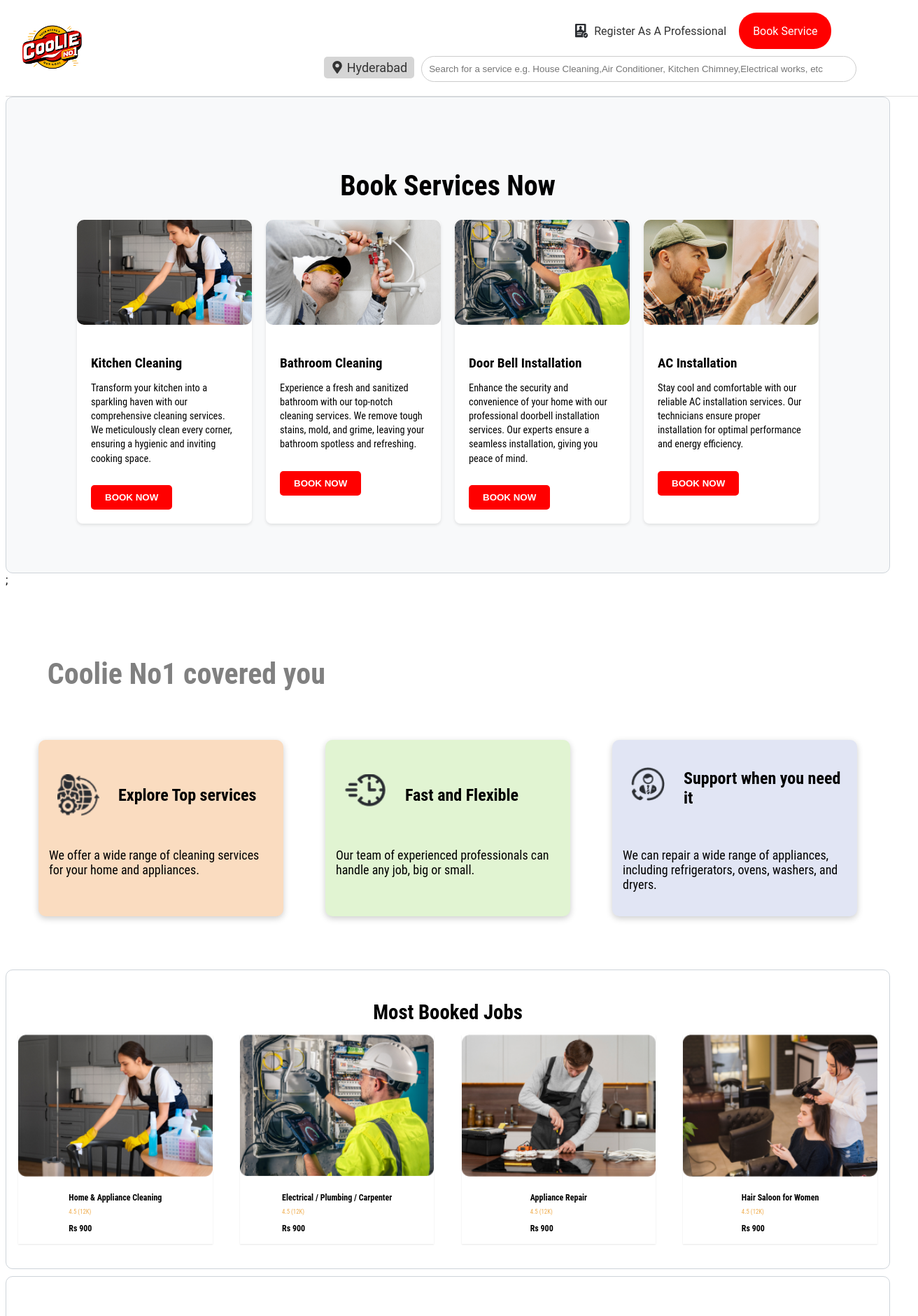
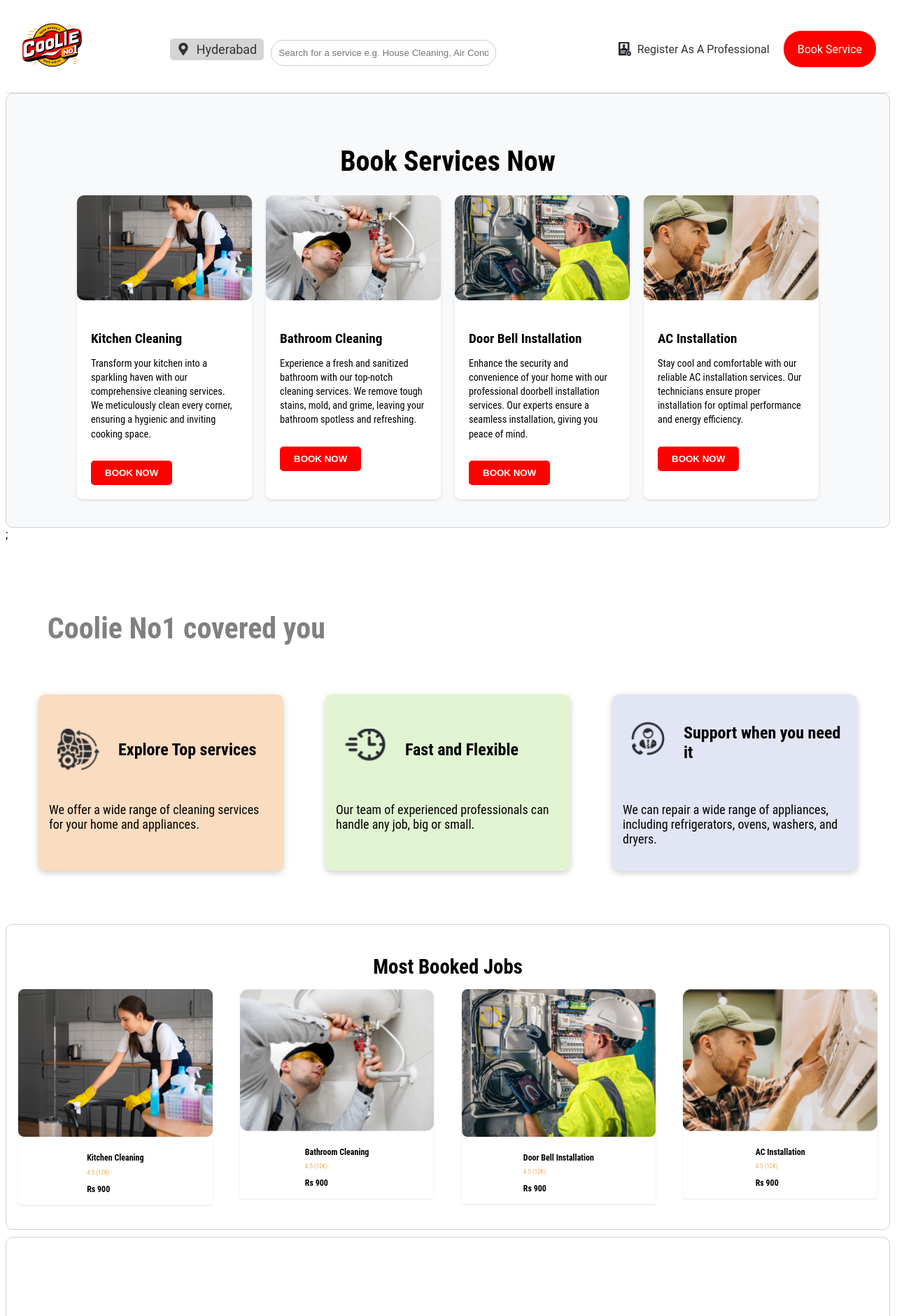
Before and after one commit to Jobminar/coolie-static, a React (Create React App) app in the folder coolie/: page / in a window 1280 px wide. Shown: the top 1880 px of the page at 70% size, 1312 px wide, since content can reach past the window. Built offline with nearby package versions, Linux system fonts and the light colour scheme.

Commit message:
added the services and changes told by cliewnt

```diff
--- a/coolie/src/components/MostBookedServices.jsx
+++ b/coolie/src/components/MostBookedServices.jsx
@@ -1,35 +1,35 @@
 import React from "react";
 import "./styles/MostBookedJobs.css";
-import HomecleaningImage from "./assets/Home-cleaning.png";
-import ElectricalplumbingImage from "./assets/Electricalplumbing.png";
-import AppliancerepairImage from "./assets/Appliancerepair.png";
-import HairSaloonImage from "./assets/HairSaloon.png";
+import HomeApplianceCleaning from "./assets/HomeAppliance-cleaning.png";
+import ElectricalWorks from "./assets/Electricalworks.png";
+import ACservice from "./assets/ACservice.png";
+import Geyser from "./assets/Geyser.png";
 
 const MostBookedJobs = () => {
   const jobs = [
     {
-      title: "Home & Appliance Cleaning",
+      title: "Kitchen Cleaning",
       rating: "4.5 (12K)",
       price: "Rs 900",
-      image: HomecleaningImage,
+      image: HomeApplianceCleaning,
     },
     {
-      title: "Electrical / Plumbing / Carpenter",
+      title: "Bathroom Cleaning",
       rating: "4.5 (12K)",
       price: "Rs 900",
-      image: ElectricalplumbingImage,
+      image: Geyser,
     },
     {
-      title: "Appliance Repair",
+      title: "Door Bell Installation",
       rating: "4.5 (12K)",
       price: "Rs 900",
-      image: AppliancerepairImage,
+      image: ElectricalWorks,
     },
     {
-      title: "Hair Saloon for Women",
+      title: "AC Installation",
       rating: "4.5 (12K)",
       price: "Rs 900",
-      image: HairSaloonImage,
+      image: ACservice,
     },
   ];
 
--- a/coolie/src/components/Navbar.jsx
+++ b/coolie/src/components/Navbar.jsx
@@ -3,7 +3,6 @@ import { FaMapMarkerAlt } from "react-icons/fa";
 import "./styles/Navbar.css"; // Import the CSS file
 import CoolieLogo from "./assets/coolie-logo.png";
 import Register from "./assets/Register.png";
-import Cart from "./assets/Cart.png";
 import { useNavigate } from "react-router-dom";
 
 const NavbarComponent = () => {
@@ -25,7 +24,22 @@ const NavbarComponent = () => {
         <div className="navbar-logo" onClick={handleLogoClick}>
           <img src={CoolieLogo} alt="CoolieNo1" />
         </div>
-        <div className="navbar-right">
+        <div className="navbar-center">
+          <div className="navbar-location">
+            <FaMapMarkerAlt />
+            <a
+              href="https://www.google.com/maps/search/?api=1&query=Hyderabad"
+              target="_blank"
+              rel="noopener noreferrer"
+            >
+              Hyderabad
+            </a>
+          </div>
+          <input
+            type="text"
+            placeholder="Search for a service e.g. House Cleaning, Air Conditioner, Kitchen Chimney, Electrical works, etc"
+          />
+        </div>
         <div className="navbar-items">
           <a href="#register" onClick={handleRegisterClick}>
             <img src={Register} alt="Register As A Professional" />
@@ -40,24 +54,6 @@ const NavbarComponent = () => {
             Book Service
           </a>
         </div>
-          <div className="navbar-search">
-            <div className="navbar-location">
-              <FaMapMarkerAlt />
-              <a
-                href="https://www.google.com/maps/search/?api=1&query=Hyderabad"
-                target="_blank"
-                rel="noopener noreferrer"
-              >
-                Hyderabad
-              </a>
-            </div>
-
-            <input
-              type="text"
-              placeholder="Search for a service e.g. House Cleaning,Air Conditioner, Kitchen Chimney,Electrical works, etc"
-            />
-          </div>
-        </div>
       </nav>
     </div>
   );
--- a/coolie/src/components/ServiceBooking.jsx
+++ b/coolie/src/components/ServiceBooking.jsx
@@ -89,7 +89,7 @@ const ServiceBooking = () => {
             />
             <h3>{selectedService.title}</h3>
             <p>{selectedService.description}</p>
-            <p>Service Charge only Rs{selectedService.price} /-</p>
+            <p>Price Including all charges Rs {selectedService.price} /-</p>
           </div>
           <h2>Address</h2>
           <input
--- a/coolie/src/components/styles/Navbar.css
+++ b/coolie/src/components/styles/Navbar.css
@@ -6,7 +6,7 @@
 }
 
 #bookthat {
-    color: #ffffff
+    color: #ffffff;
 }
 
 .navbar {
@@ -15,70 +15,31 @@
     padding: 10px 20px;
     font-family: 'Roboto', sans-serif;
     justify-content: space-between;
-}
-
-.navbar-top {
-    background-color: #ffc107;
-    display: flex;
-    justify-content: space-between;
-    align-items: center;
-}
-
-.navbar-top .app-download a {
-    text-decoration: none;
-    color: inherit;
-    margin-right: 5px;
-}
-
-.navbar-icons {
-    display: flex;
-    align-items: center;
-    gap: 15px;
-}
-
-.icon-link {
-    display: flex;
-    align-items: center;
-    color: #333;
-    text-decoration: none;
-    font-size: 16px;
-}
-
-.icon-link img {
-    height: 20px;
-    margin-right: 5px;
-}
-
-.navbar-bottom {
     background-color: #ffffff;
     border-bottom: 1px solid #ddd;
-    display: flex;
-    width: 100%;
-}
-
-.navbar-logo {
-    flex: 1;
 }
 
 .navbar-logo img {
     height: 100px;
+    cursor: pointer;
 }
 
-.navbar-right {
-    flex: 2;
+.navbar-center {
     display: flex;
-    flex-direction: column;
     align-items: center;
-    padding-left: 20px;
-    /* Adjust this value to move the navbar items to the right */
+    gap: 10px;
+    /* Small gap between location and input field */
+    flex-grow: 1;
+    margin-left: 120px;
 }
 
 .navbar-items {
     display: flex;
-    gap: 18px;
     align-items: center;
-    margin-bottom: 10px;
-    margin-left: 16rem;
+    gap: 20px;
+    /* Space between register and book service button */
+    margin-left: auto;
+    /* Push the group to the right */
 }
 
 .navbar-items a {
@@ -93,46 +54,32 @@
     margin-right: 8px;
 }
 
-.navbar-search {
-    display: flex;
-    align-items: center;
-    width: 100%;
-    margin-bottom: 10px;
-}
-
 .navbar-location {
     display: flex;
     align-items: center;
     color: #333;
     font-size: 18px;
-    margin-right: 10px;
     background-color: #d5d5d5;
-    /* Light grey background color */
     padding: 5px 10px;
-    /* Padding to create a button-like appearance */
     border-radius: 5px;
-    /* Rounded corners */
-    margin-bottom: 5px;
 }
 
 .navbar-location a {
     text-decoration: none;
-    /* Remove underline from the anchor tag */
     color: inherit;
-    /* Inherit the color from parent */
+    margin-left: 5px;
 }
-
 
 .navbar-location svg {
     margin-right: 5px;
 }
 
-.navbar-search input {
-    width: 100%;
-    max-width: 600px;
+.navbar-center input {
+    width: 300px;
     padding: 10px;
     border: 1px solid #ccc;
     border-radius: 20px;
+    margin-top: 10px;
 }
 
 .book-service-button {
@@ -142,12 +89,11 @@
     border-radius: 25px;
     text-decoration: none;
     height: 2rem;
+    display: flex;
+    align-items: center;
 }
 
-/* General Navbar styles */
-
-/* Existing styles... */
-
+/* Responsive styles */
 @media (max-width: 768px) {
     .navbar {
         flex-direction: column;
@@ -155,88 +101,23 @@
     }
 
     .navbar-items,
-    .navbar-auth,
-    .navbar-search,
+    .navbar-center,
     .navbar-location {
         margin-bottom: 10px;
-        margin-left: 0;
-        /* Remove the left margin on smaller screens */
     }
 
-    .navbar-search input {
-        max-width: 100%;
-        /* Ensure the search input takes up full width */
-        display: none;
-        /* Hide the search input */
-        position: fixed;
-        top: 50%;
-        left: 50%;
-        transform: translate(-50%, -50%);
-        z-index: 1001;
-        /* Set a higher z-index for the search input */
+    .navbar-center input {
+        width: 100%;
+        max-width: none;
     }
 
-    .navbar-right {
-        flex-direction: row;
-        /* Align navbar items horizontally on smaller screens */
-        justify-content: flex-end;
-        /* Align navbar items to the right on smaller screens */
-        padding-left: 0;
-        /* Remove left padding on smaller screens */
-        gap: 10px;
-        /* Add gap between navbar items on smaller screens */
+    .navbar-location {
+        font-size: 14px;
+        padding: 3px 8px;
     }
 
-    /* Additional styles for the location button */
-    .navbar-location {
-        font-size: 14px;
-        /* Smaller font size for the button text */
-        padding: 3px 8px;
-        /* Smaller padding for the button */
+    .book-service-button {
+        padding: 5px 10px;
+        border-radius: 15px;
     }
 }
-
-/* Additional styles for the search input */
-.search-container input {
-    display: none;
-}
-
-.search-container.active input {
-    display: block;
-    width: 100%;
-    max-width: 300px;
-    padding: 10px;
-    border: 1px solid #ccc;
-    border-radius: 20px;
-    margin-right: 10px;
-}
-
-.search-container button {
-    display: block;
-    background: none;
-    border: none;
-    cursor: pointer;
-}
-
-
-/* Additional styles for the search input */
-.search-container input {
-    display: none;
-}
-
-.search-container.active input {
-    display: block;
-    width: 100%;
-    max-width: 300px;
-    padding: 10px;
-    border: 1px solid #ccc;
-    border-radius: 20px;
-    margin-right: 10px;
-}
-
-.search-container button {
-    display: block;
-    background: none;
-    border: none;
-    cursor: pointer;
-}
--- a/coolie/src/components/styles/OurCoreServices.css
+++ b/coolie/src/components/styles/OurCoreServices.css
@@ -1,6 +1,6 @@
 .our-core-services {
     text-align: center;
-    padding: 50px 0;
+    padding: 20px 0;
     background-color: #f8f9fa;
     border: 1px solid #ced4da;
     border-radius: 10px;
```
Lines whose indentation alone changed are shown as unchanged.
